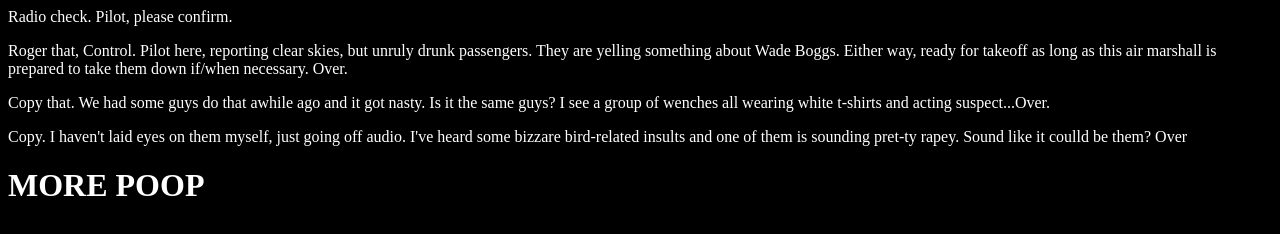
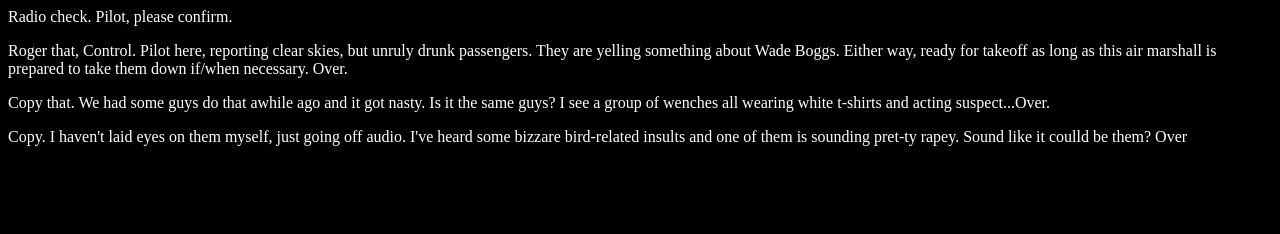
Before and after one commit to rlag94/communication-log, a plain HTML site: page index.html in a window 1280 px wide. Drawn offline with Linux system fonts and the light colour scheme.

Commit message:
Removed more poop.

```diff
--- a/index.html
+++ b/index.html
@@ -7,6 +7,5 @@
    <p>Roger that, Control. Pilot here, reporting clear skies, but unruly drunk passengers. They are yelling something about Wade Boggs. Either way, ready for takeoff as long as this air marshall is prepared to take them down if/when necessary. Over.</p>
     <p>Copy that. We had some guys do that awhile ago and it got nasty. Is it the same guys? I see a group of wenches all wearing white t-shirts and acting suspect...Over. </p>
    <p>Copy. I haven't laid eyes on them myself, just going off audio. I've heard some bizzare bird-related insults and one of them is sounding pret-ty rapey. Sound like it coulld be them? Over</p>
-<h1>MORE POOP</h1>
 </body>
 </html>
```
